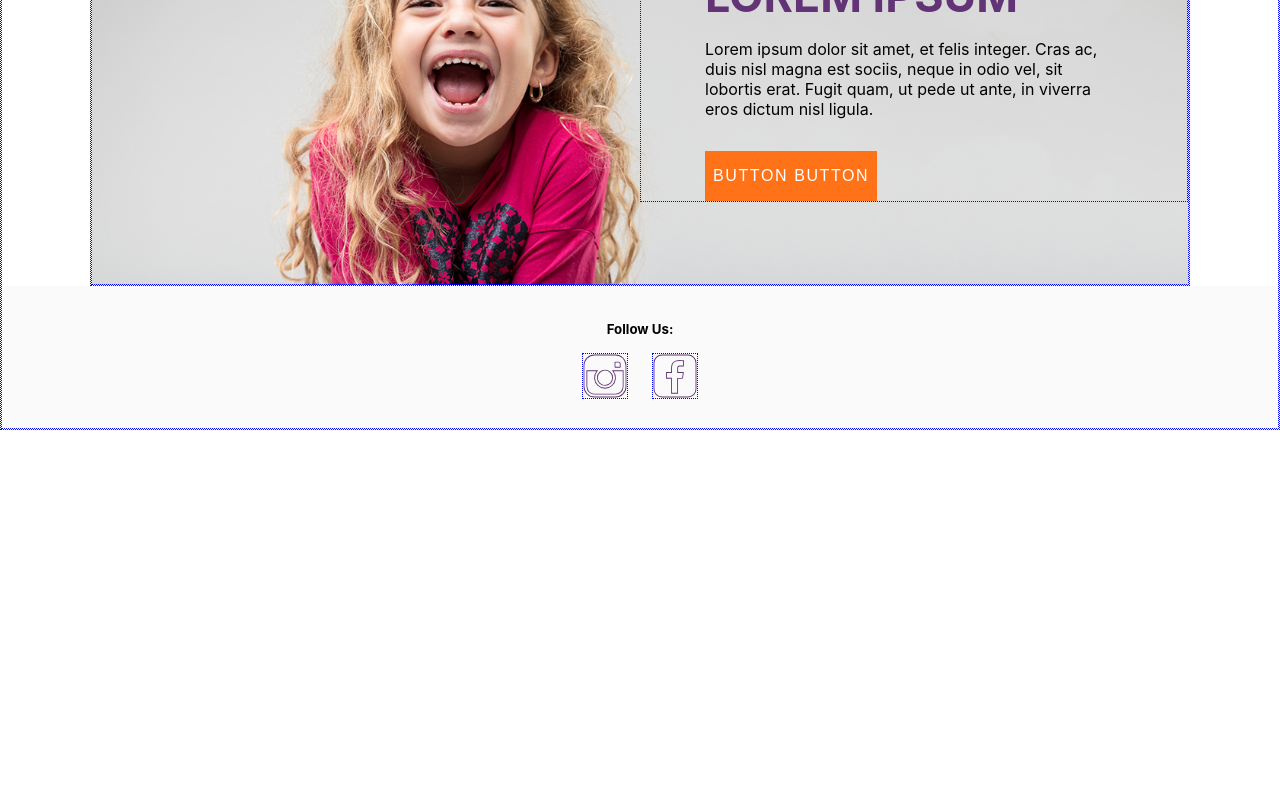
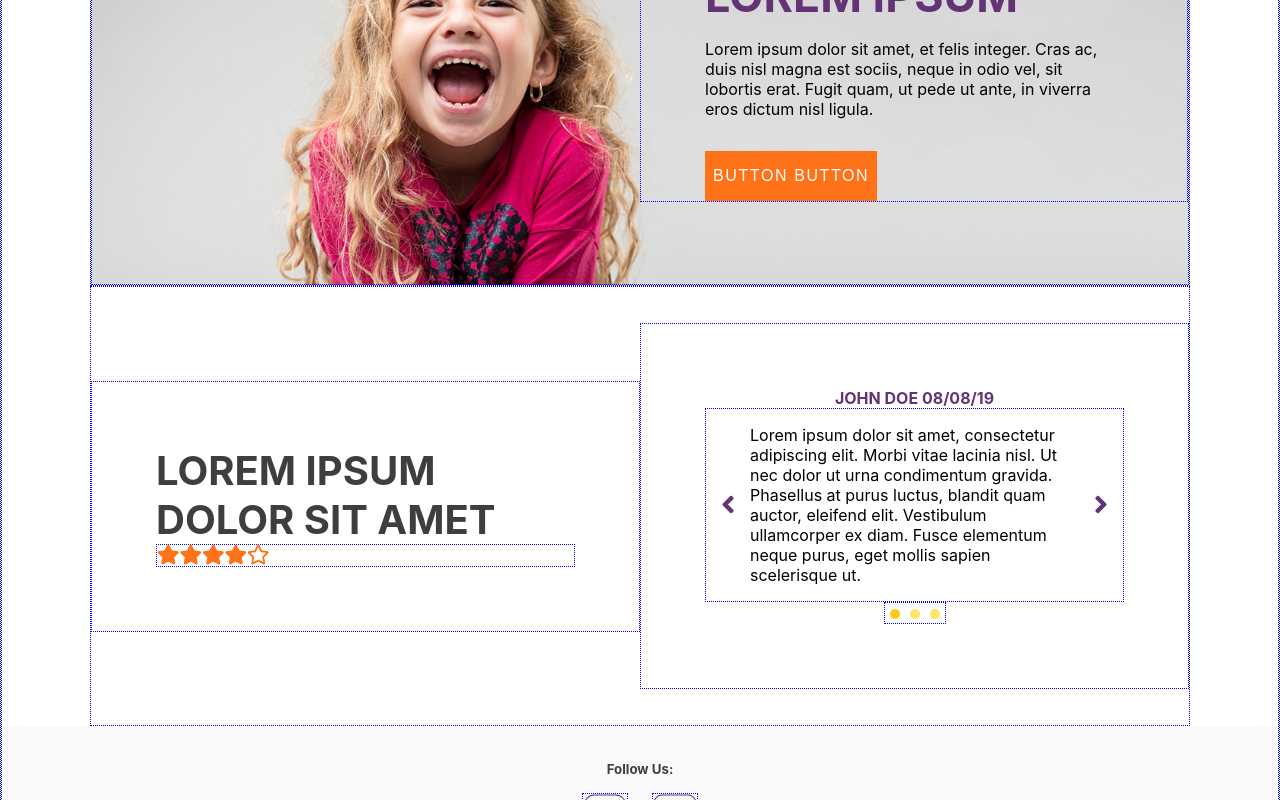
Before and after one commit to jacksonbeaman/roostergrin-test, a React (Create React App) app in the folder frontend/: page / in a window 1280 px wide. Shown: the part 2000-2800 px from the top of the page. Before the commit the page ends 2430 px from the top, so only its background shows below. Built offline with nearby package versions, Linux system fonts and the light colour scheme.

Commit message:
SectionCarousel & Rating components

```diff
--- a/frontend/public/index.html
+++ b/frontend/public/index.html
@@ -27,6 +27,12 @@
       work correctly both with client-side routing and a non-root public URL.
       Learn how to configure a non-root public URL by running `npm run build`.
     -->
+    <link
+      rel="stylesheet"
+      href="https://cdnjs.cloudflare.com/ajax/libs/font-awesome/5.15.2/css/all.min.css"
+      integrity="sha512-HK5fgLBL+xu6dm/Ii3z4xhlSUyZgTT9tuc/hSrtw6uzJOvgRr2a9jyxxT1ely+B+xFAmJKVSTbpM/CuL7qxO8w=="
+      crossorigin="anonymous"
+    />
     <title>Welcome to Rooster Grin</title>
   </head>
   <body>
--- a/frontend/src/components/Footer/footer.module.css
+++ b/frontend/src/components/Footer/footer.module.css
@@ -24,6 +24,6 @@
 }
 
 h5 {
-  color: black;
+  color: #3e3e3e;
   margin: 0 auto;
 }
--- a/frontend/src/components/Hero/Hero.js
+++ b/frontend/src/components/Hero/Hero.js
@@ -15,7 +15,9 @@ const Hero = ({ imagePath }) => {
           <span>Welcome To</span>
           <br></br>Rooster Grin
         </h1>
-        <button>Button Button</button>
+        <button onClick={() => alert('You have clicked the hero button!')}>
+          Button Button
+        </button>
       </div>
     </div>
   );
--- a/frontend/src/components/HomeIcons/homeIcons.module.css
+++ b/frontend/src/components/HomeIcons/homeIcons.module.css
@@ -68,6 +68,7 @@
 
 h4 {
   text-transform: uppercase;
+  color: #3e3e3e;
 }
 
 @media only screen and (max-width: 768px) {
--- /dev/null
+++ b/frontend/src/components/Rating.js/Rating.js
@@ -0,0 +1,39 @@
+import PropTypes from 'prop-types';
+
+const Rating = ({ value, color, fontSize }) => {
+  const stars = [];
+
+  for (let i = 0; i < 5; i++) {
+    stars.push(
+      <span key={i}>
+        <i
+          style={{ color, fontSize }}
+          className={
+            value >= 1 + i
+              ? 'fas fa-star'
+              : value >= 0.5 + i
+              ? 'fas fa-star-half-alt'
+              : 'far fa-star'
+          }
+        ></i>
+      </span>
+    );
+  }
+
+  return <div className='rating'>{stars}</div>;
+};
+
+// in case color prop is not passed in
+Rating.defaultProps = {
+  color: '#f8e825',
+  fontSize: '1rem',
+  value: 0,
+};
+
+Rating.propTypes = {
+  value: PropTypes.number.isRequired,
+  color: PropTypes.string,
+  size: PropTypes.string,
+};
+
+export default Rating;
--- a/frontend/src/components/SectionBisect/SectionBisect.js
+++ b/frontend/src/components/SectionBisect/SectionBisect.js
@@ -5,7 +5,7 @@ const SectionBisect = ({ bodyText, icons, imagePath, title }) => {
   return (
     <div className={styles.container}>
       <div className={styles.colLeft}>
-        <h2>{title}</h2>
+        <h2 style={{ color: '#3e3e3e' }}>{title}</h2>
         <p>{bodyText}</p>
         <button>{'>'} Lorem ipsum</button>
       </div>
--- a/frontend/src/components/SectionBisect/sectionBisect.module.css
+++ b/frontend/src/components/SectionBisect/sectionBisect.module.css
@@ -15,7 +15,7 @@
   flex-direction: column;
   justify-content: flex-start;
   align-items: flex-start;
-  background-color: seashell;
+  background-color: #ffffff;
   text-align: left;
   padding: 64px;
   width: 50%;
@@ -36,6 +36,9 @@
   font-size: 2.5rem;
 }
 
+.colLeft p {
+  color: #3e3e3e;
+}
 .colLeft button {
   color: rgb(98, 52, 117);
   background-color: transparent;
--- /dev/null
+++ b/frontend/src/components/SectionCarousel/SectionCarousel.js
@@ -0,0 +1,109 @@
+import { useState } from 'react';
+import styles from './sectionCarousel.module.css';
+import Rating from '../Rating.js/Rating';
+
+const SectionCarousel = () => {
+  const reviews = [
+    {
+      name: 'John Doe',
+      date: '08/08/19',
+      product: 'Lorem ipsum dolor sit amet',
+      rating: 4,
+      comment: `Lorem ipsum dolor sit amet, consectetur adipiscing elit. Morbi
+            vitae lacinia nisl. Ut nec dolor ut urna condimentum gravida.
+            Phasellus at purus luctus, blandit quam auctor, eleifend elit.
+            Vestibulum ullamcorper ex diam. Fusce elementum neque purus,
+            eget mollis sapien scelerisque ut.`,
+    },
+    {
+      name: 'Jeanne Deaux',
+      date: '02/01/20',
+      product: 'Nemo enim ipsam voluptatem',
+      rating: 3.5,
+      comment: `Sed ut perspiciatis, unde omnis iste natus error sit
+          voluptatem accusantium doloremque laudantium, totam rem aperiam
+          eaque ipsa, quae ab illo inventore veritatis et quasi architecto
+          beatae vitae dicta sunt, explicabo. Nemo enim ipsam voluptatem,
+          quia voluptas sit, aspernatur aut odit aut fugit`,
+    },
+    {
+      name: 'Debbie Downer',
+      date: '04/15/20',
+      product: 'Integer porttitor venenatis',
+      rating: 1.5,
+      comment: `Donec ullamcorper, mauris sit amet dictum congue, enim orci
+            dapibus eros, a ullamcorper neque risus quis libero. Donec
+            tempor eros tristique, finibus metus sed, maximus diam. Vivamus
+            tristique tortor id consectetur bibendum. Integer porttitor
+            venenatis odio, rhoncus accumsan turpis consequat sed. Morbi
+            nisl nibh, ullamcorper id sapien nec, sollicitudin interdum mi.`,
+    },
+  ];
+
+  const [reviewNum, setReviewNum] = useState(0);
+
+  const increment = () => {
+    setReviewNum((reviewNum + 1) % 3);
+  };
+
+  const decrement = () => {
+    if (reviewNum === 0) {
+      setReviewNum(2);
+    } else {
+      setReviewNum((reviewNum - 1) % 3);
+    }
+  };
+
+  return (
+    <div className={styles.container}>
+      <div className={styles.colLeft}>
+        <h2>{reviews[reviewNum].product}</h2>
+        <Rating
+          color={'#ff7218'}
+          value={reviews[reviewNum].rating}
+          fontSize={'1.25rem'}
+        />
+      </div>
+      <div className={styles.colRight}>
+        <h4>{`${reviews[reviewNum].name} ${reviews[reviewNum].date}`}</h4>
+        <div className={styles.commentContainer}>
+          <i className={'fas fa-angle-left'} onClick={() => decrement()}></i>
+          <p>{reviews[reviewNum].comment}</p>
+          <i className={'fas fa-angle-right'} onClick={() => increment()}></i>
+        </div>
+
+        <div className={styles.dotContainer}>
+          <span
+            className={styles.dot}
+            onClick={() => setReviewNum(0)}
+            style={
+              reviewNum === 0
+                ? { backgroundColor: '#ffc71a' }
+                : { backgroundColor: '#ffe567' }
+            }
+          ></span>
+          <span
+            className={styles.dot}
+            onClick={() => setReviewNum(1)}
+            style={
+              reviewNum === 1
+                ? { backgroundColor: '#ffc71a' }
+                : { backgroundColor: '#ffe567' }
+            }
+          ></span>
+          <span
+            className={styles.dot}
+            onClick={() => setReviewNum(2)}
+            style={
+              reviewNum === 2
+                ? { backgroundColor: '#ffc71a' }
+                : { backgroundColor: '#ffe567' }
+            }
+          ></span>
+        </div>
+      </div>
+    </div>
+  );
+};
+
+export default SectionCarousel;
--- /dev/null
+++ b/frontend/src/components/SectionCarousel/sectionCarousel.module.css
@@ -0,0 +1,116 @@
+.container {
+  position: relative;
+  display: flex;
+  flex-direction: row;
+  justify-content: flex-end;
+  align-items: center;
+  margin: 0 auto;
+  width: 100%;
+  max-width: 1100px;
+  min-height: 55vh;
+  background-color: #ffffff;
+}
+
+.colRight {
+  display: flex;
+  flex-direction: column;
+  justify-content: flex-start;
+  align-items: center;
+  text-align: left;
+  padding: 64px;
+  width: 50%;
+}
+
+.colLeft {
+  text-align: left;
+  padding: 64px;
+  width: 50%;
+}
+
+.colLeft h2 {
+  color: #3e3e3e;
+  text-transform: uppercase;
+  font-size: 2.5rem;
+}
+
+.colRight h4 {
+  color: rgb(98, 52, 117);
+}
+
+.dotContainer {
+  width: 62px;
+}
+
+/* The dots/bullets/indicators */
+.dot {
+  cursor: pointer;
+  display: inline-block;
+  height: 10px;
+  width: 10px;
+  margin: 0 5px;
+  background-color: rgb(255, 229, 103);
+  border-radius: 50%;
+  transition: background-color 0.6s ease;
+}
+
+.active,
+.dot:hover {
+  background-color: rgb(255, 199, 26);
+}
+
+.commentContainer {
+  position: relative;
+  display: flex;
+  flex-direction: row;
+  justify-content: space-between;
+  align-items: center;
+}
+
+.commentContainer i {
+  padding: 15px;
+  font-size: 1.75rem;
+  color: rgb(98, 52, 117);
+  cursor: pointer;
+  transition: 0.6s ease;
+}
+
+.commentContainer i:hover {
+  color: rgb(255, 114, 24);
+}
+
+@media only screen and (max-width: 768px) {
+  .container {
+    display: inline-block;
+    min-height: 25vh;
+  }
+
+  .colLeft {
+    width: 100%;
+  }
+
+  .colRight {
+    width: 100%;
+  }
+
+  .colLeft h2 {
+    font-size: 1.7rem;
+  }
+}
+
+@media only screen and (max-width: 450px) {
+  .colLeft {
+    min-height: 50vh;
+    padding-top: 108px;
+    text-align: center;
+  }
+
+  .colRight {
+    padding: 10px;
+    min-height: 50vh;
+    position: relative;
+  }
+
+  .colLeft h2 {
+    font-size: 1.5rem;
+  }
+}
--- a/frontend/src/screens/HomeScreen.js
+++ b/frontend/src/screens/HomeScreen.js
@@ -1,6 +1,7 @@
 import Hero from '../components/Hero/Hero';
 import SectionBisect from '../components/SectionBisect/SectionBisect';
 import SectionFull from '../components/SectionFull/SectionFull';
+import SectionCarousel from '../components/SectionCarousel/SectionCarousel';
 import Footer from '../components/Footer/Footer';
 
 const HomeScreen = () => {
@@ -24,6 +25,7 @@ const HomeScreen = () => {
         imagePath='/images/banner-2.jpg'
         title={sectionTitle1}
       />
+      <SectionCarousel />
       <Footer />
     </>
   );
```
